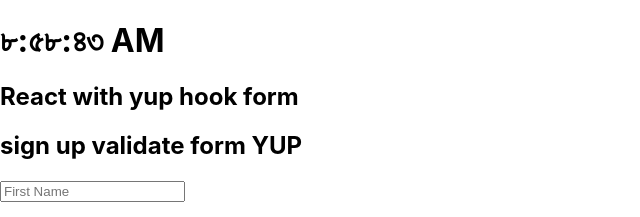
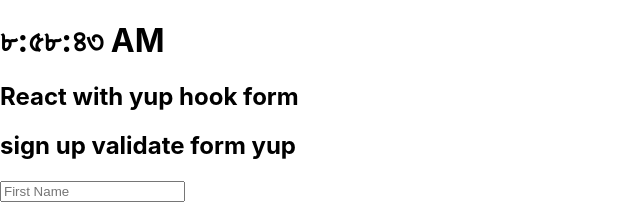
Before and after one commit to khanfaysal/specific-element-style, a React (Create React App) app: page / in a window 1280 px wide. Shown: the top 217 px of the page, without its empty margins (0-640 px from the left). Built offline with nearby package versions, Linux system fonts and the light colour scheme.

Commit message:
little changes on form js component

```diff
--- a/src/components/Form.js
+++ b/src/components/Form.js
@@ -28,7 +28,7 @@
   return (
     <section className="form">
       <h1>React with yup hook form</h1>
-      <h2>sign up validate form YUP</h2>
+      <h2>sign up validate form yup</h2>
       <div className="inputs">
         <form onSubmit={handleSubmit(submitForm)}>
           <input
```
